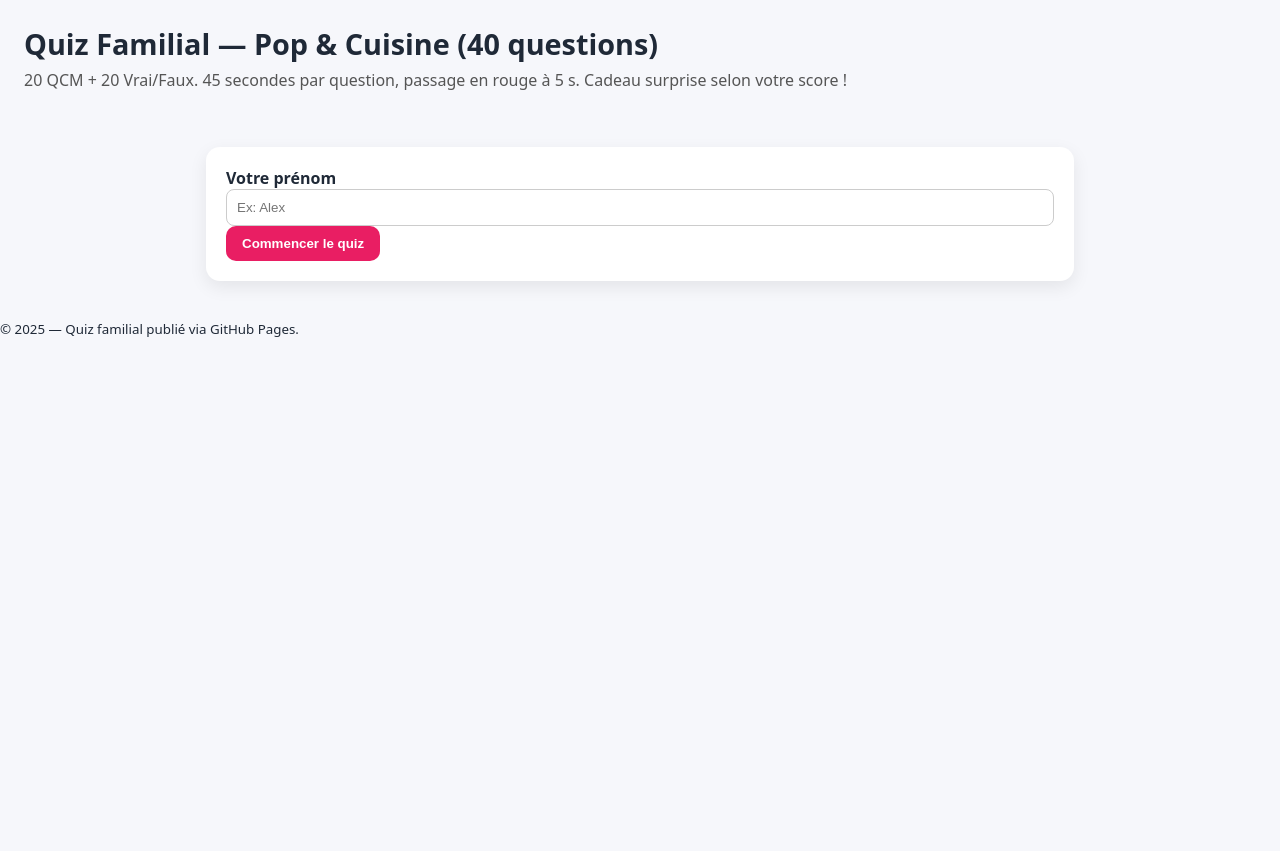
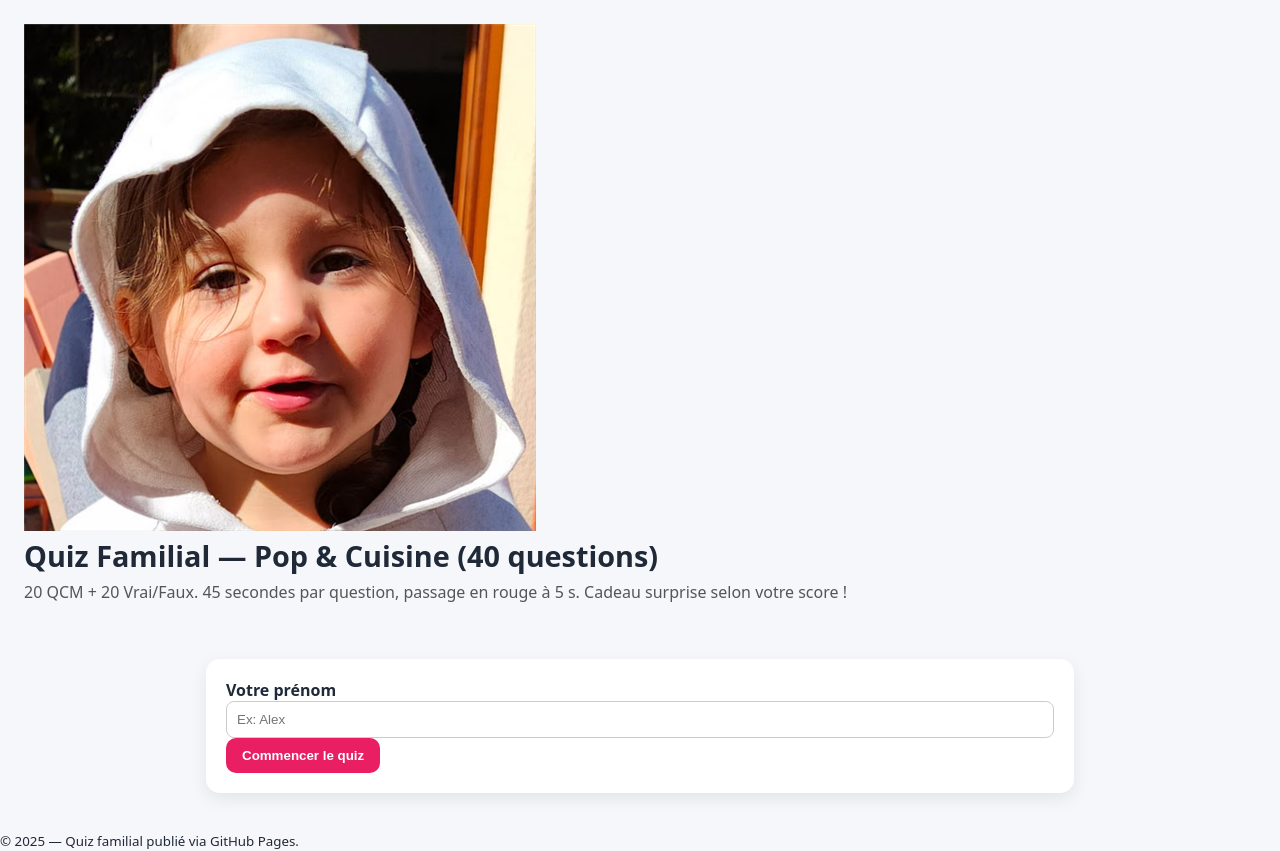
Before and after one commit to Canard76/quiz-famille-tabouret, a plain HTML site: page index.html in a window 1280 px wide. Before the commit the page ends 800 px from the top, so only its background shows below. Drawn offline with Linux system fonts and the light colour scheme.

Commit message:
index.html

```diff
--- a/index.html
+++ b/index.html
@@ -8,6 +8,7 @@
 </head>
 <body>
   <header>
+    <img id="logo" src="logo.png" alt="Logo du quiz" />
     <div class="titles">
       <h1 id="quiz-title">Quiz Familial — Pop & Cuisine (40 questions)</h1>
       <p id="intro">20 QCM + 20 Vrai/Faux. 45 secondes par question, passage en rouge à 5 s. Cadeau surprise selon votre score !</p>
```
